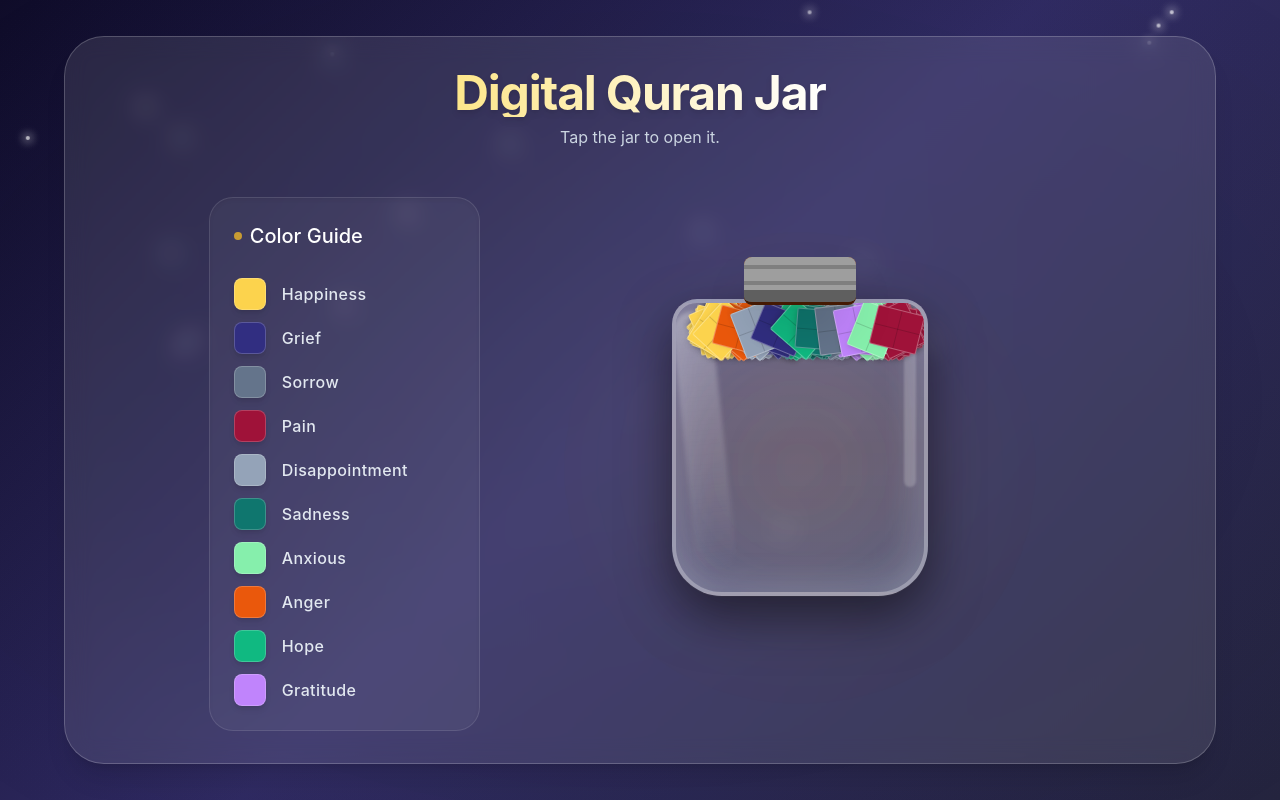
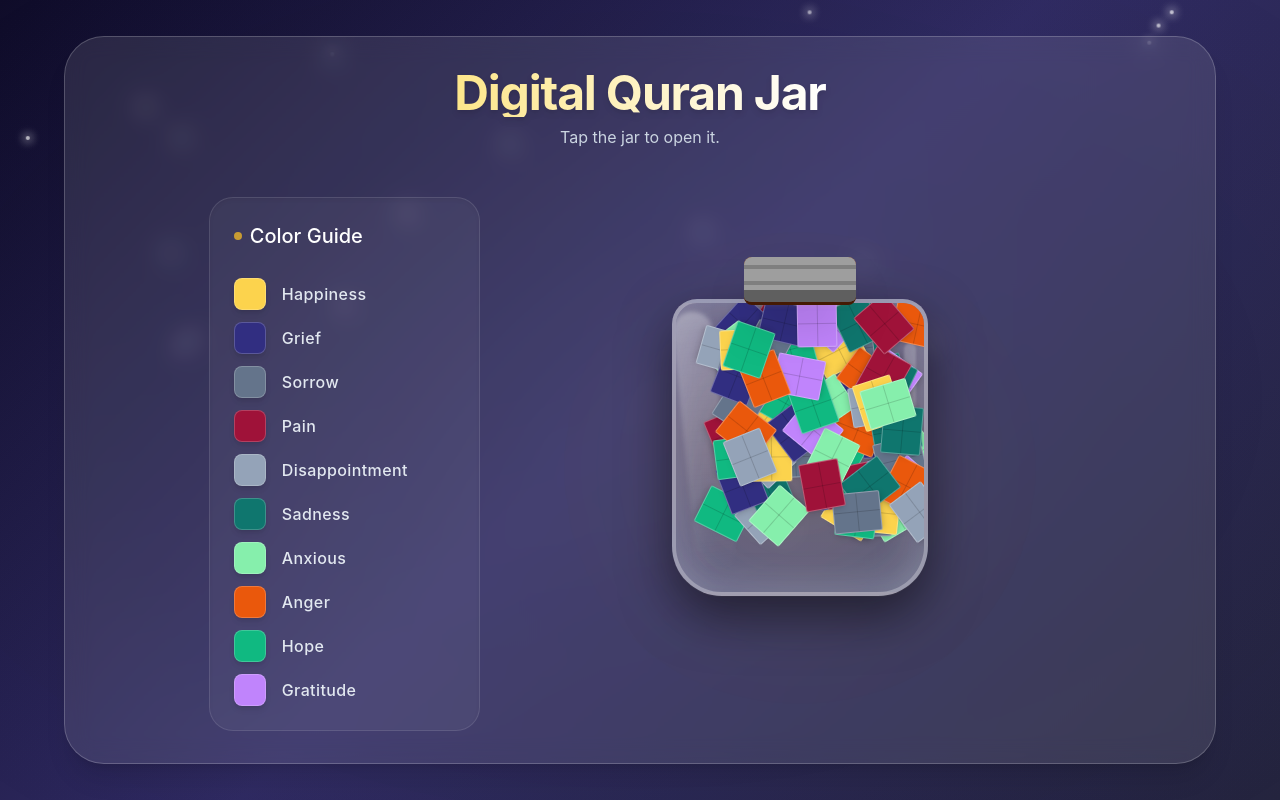
Before and after one commit to Neha-Shoaib/Quran_Jar, a Next.js app: page / in a window 1280 px wide. Built offline with nearby package versions, Linux system fonts and the light colour scheme; grey boxes are pictures that could not be loaded.

Commit message:
Reduce chits count from 150 to 80 in QuranJar
Updated the number of chits in the jar from 150 to 80 for a fuller appearance. Adjusted the mapping logic for chit properties accordingly.

```diff
--- a/src/components/QuranJar.tsx
+++ b/src/components/QuranJar.tsx
@@ -13,33 +13,22 @@ interface QuranJarProps {
 
 export default function QuranJar({ jarState, setJarState, onDraw }: QuranJarProps) {
   const emotions = Object.keys(emotionColors);
-  const totalChits = 150;
 
-const jarContents = Array.from({ length: totalChits }).map((_, i) => {
-    const emotionIndex = (i * 7) % emotions.length;
+  // FIX: Chits ki tadad 40 se 80 kar di gayi hai taake jar bhara hua lagay
+  const jarContents = Array.from({ length: 80 }).map((_, i) => ({
+    id: i,
+    emotion: emotions[i % emotions.length],
+    color: emotionColors[emotions[i % emotions.length]],
+    left: `${Math.random() * 80 + 10}%`,
+    delay: Math.random() * 3,
+    duration: Math.random() * 4 + 5,
+    // Random rotation for a messy, natural look inside the jar
+    initialRotate: Math.random() * 360,
+  }));
 
-    const row = Math.floor(i / 10); // 15 rows (0 to 14)
-    const col = i % 10; // 10 columns (0 to 9)
-
-    const leftPos = (col / 9) * 70 + 10 + (Math.random() * 4 - 2);
-
-    const bottomPos = (row / 14) * 73 + 2 + (Math.random() * 3);
-
-    return {
-      id: i,
-      emotion: emotions[emotionIndex],
-      color: emotionColors[emotions[emotionIndex]],
-      left: `${leftPos}%`,
-      bottom: `${bottomPos}%`,
-      delay: Math.random() * 4,
-      duration: Math.random() * 4 + 6, // بہت سلو موومنٹ
-      initialRotate: Math.random() * 360,
-    };
-  });
   const isOpen = jarState === "open";
 
   return (
-    // Scaled down dimensions for laptop screens (w-56, h-[320px])
     <div className="relative w-56 h-[320px] md:w-64 md:h-[350px] flex flex-col items-center justify-end mt-8 cursor-pointer group">
 
       <div className={`absolute bottom-0 w-64 h-64 bg-amber-500/20 blur-[80px] rounded-full transition-opacity duration-1000 ${isOpen ? 'opacity-100' : 'opacity-40'}`} />
@@ -58,7 +47,6 @@ const jarContents = Array.from({ length: totalChits }).map((_, i) => {
           }
         }}
       >
-        {/* Cork texture rings */}
         <div className="w-full h-1 bg-black/20 absolute top-2" />
         <div className="w-full h-1 bg-black/20 absolute top-6" />
         <div className="w-full h-3 bg-black/40 absolute bottom-0" />
@@ -79,24 +67,30 @@ const jarContents = Array.from({ length: totalChits }).map((_, i) => {
       >
         {/* Primary Glass Reflection */}
         <div className="absolute top-2 left-2 w-10 h-[90%] bg-gradient-to-b from-white/30 to-transparent rounded-full blur-[2px] transform -rotate-6 pointer-events-none" />
-        {/* Secondary Edge Reflection */}
         <div className="absolute top-10 right-2 w-3 h-1/2 bg-white/20 rounded-full blur-[1px] pointer-events-none" />
 
-        <div className="absolute bottom-4 left-0 w-full h-[80%] p-5 relative">
+        {/* The Chits Inside */}
+        <div className="absolute bottom-2 left-0 w-full h-[85%] p-4 relative">
           {jarContents.map((chit) => (
             <motion.div
               key={chit.id}
               className={`absolute w-10 h-12 rounded-sm shadow-md border border-white/30 flex items-center justify-center transform transition-all ${isOpen ? 'hover:scale-125 hover:z-50 cursor-pointer hover:shadow-[0_0_20px_rgba(255,255,255,0.8)]' : 'cursor-default'}`}
-              style={{ backgroundColor: chit.color, left: chit.left }}
+              style={{
+                backgroundColor: chit.color,
+                left: chit.left,
+                // Make them stack nicely at the bottom
+                bottom: `${(chit.id % 8) * 11}%`,
+                zIndex: chit.id
+              }}
               animate={{
-                y: isOpen ? [0, -4, 0] : [0, -2, 0],
-                rotate: [chit.initialRotate, chit.initialRotate + 4, chit.initialRotate]
+                y: isOpen ? [0, -15, 0] : [0, -5, 0],
+                rotate: isOpen ? [chit.initialRotate, chit.initialRotate + 15, chit.initialRotate] : [chit.initialRotate, chit.initialRotate + 5, chit.initialRotate]
               }}
               transition={{
                 duration: chit.duration,
                 delay: chit.delay,
                 repeat: Infinity,
-                ease: "easeInOut" // Smooth floating
+                ease: "easeInOut"
               }}
               onClick={(e) => {
                 e.stopPropagation();
```
